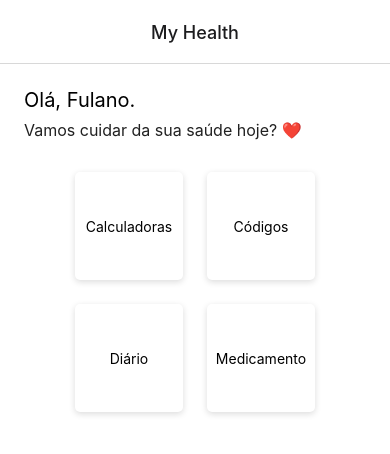
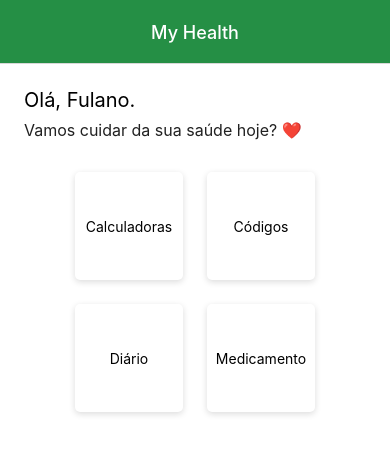
Before and after one commit to ajsaraujo/my-health-app, a React Native app: screen /Home in a window 390 px wide. Shown: the top 454 px of the page. Built offline with nearby package versions, Linux system fonts and the light colour scheme.

Commit message:
Colocar header na cor verde

```diff
--- a/App.tsx
+++ b/App.tsx
@@ -10,6 +10,7 @@ import Diary from './src/modules/diary/Diary'
 import Medicines from './src/modules/medicines/Medicines'
 import Home from './src/pages/Home'
 import { RouteParams } from './src/routeParams'
+import { GREEN } from './src/shared/ui/colors'
 
 const Stack = createNativeStackNavigator<RouteParams>()
 
@@ -23,6 +24,10 @@ export default function App() {
 
   const TITLE_STYLES: Partial<NativeStackNavigationOptions> = {
     headerTitleAlign: 'center',
+    headerStyle: {
+      backgroundColor: GREEN,
+    },
+    headerTintColor: 'white',
   }
 
   return (
--- a/src/shared/ui/colors.ts
+++ b/src/shared/ui/colors.ts
@@ -1,2 +1,4 @@
 export const LIGHT_BLACK = '#212121'
 export const LIGHT_GREY = '#171717'
+
+export const GREEN = '#258F45'
```
Also changed, not shown: 1 other file (tests, documents, lock files or other folders).
